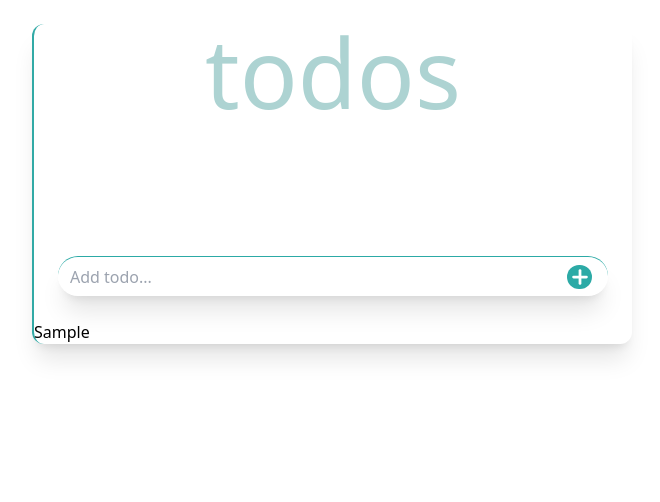
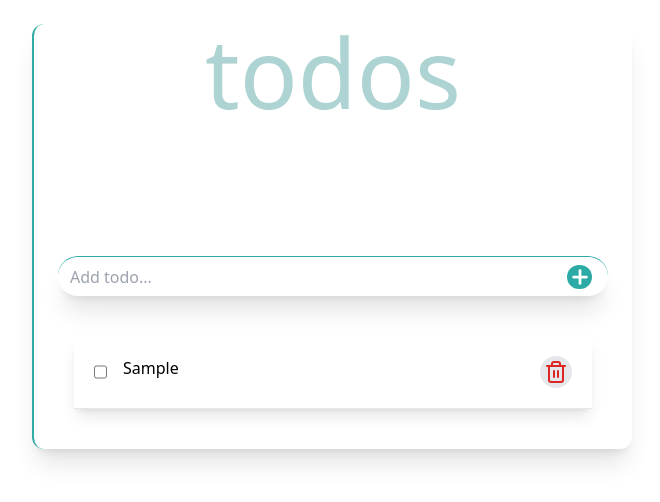
Before and after one commit to cynthia-stac/react-course, a React (Vite) app: page / in a window 1280 px wide. Both pictures are taken after typing "Sample" into the empty fields and a click on the button 887 px from the left and 276 px from the top of the page. Shown: the top 502 px of the page, without its empty margins (308-968 px from the left). Built offline with nearby package versions, Linux system fonts and the light colour scheme.

Commit message:
Add an array to accept the list of todos

```diff
--- a/src/components/Form.jsx
+++ b/src/components/Form.jsx
@@ -3,13 +3,34 @@ import {useState} from "react"
 export default function Form(){
 
   const [mywork, setMywork] = useState([])
+  const [todos, setTodos] = useState([])
 
   function handleChange(formData){
       let work = formData.get('work')
       setMywork(prev => [...prev, work])
       console.log(mywork)
   }
-  let list = mywork.map(item => <p>{item}</p>)
+
+  function toggleToDos(index){
+
+  }
+
+  let list = mywork.map(item => {
+        return (
+
+          <div className="m-10 flex justify-between border-b shadow-lg p-5">
+            <div className="flex gap-4">
+                <input type="checkbox" />
+                <p>{item !== "" ? item:null}</p>
+            </div>
+            <button className="text-red-600 bg-gray-200 h-8 w-8 flex justify-center items-center rounded-full">
+              {/* <svg xmlns="http://www.w3.org/2000/svg" width="18" height="20" viewBox="0 0 24 24" fill="none" stroke="currentColor" stroke-width="2" stroke-linecap="round" stroke-linejoin="round" class="lucide lucide-trash-icon lucide-trash"><path d="M19 6v14a2 2 0 0 1-2 2H7a2 2 0 0 1-2-2V6"/><path d="M3 6h18"/><path d="M8 6V4a2 2 0 0 1 2-2h4a2 2 0 0 1 2 2v2"/></svg> */}
+              <svg xmlns="http://www.w3.org/2000/svg" width="24" height="24" viewBox="0 0 24 24" fill="none" stroke="currentColor" stroke-width="2" stroke-linecap="round" stroke-linejoin="round" class="lucide lucide-trash2-icon lucide-trash-2"><path d="M10 11v6"/><path d="M14 11v6"/><path d="M19 6v14a2 2 0 0 1-2 2H7a2 2 0 0 1-2-2V6"/><path d="M3 6h18"/><path d="M8 6V4a2 2 0 0 1 2-2h4a2 2 0 0 1 2 2v2"/></svg>
+            </button>
+          </div>
+
+        )
+      })
 
 
     return (
```
